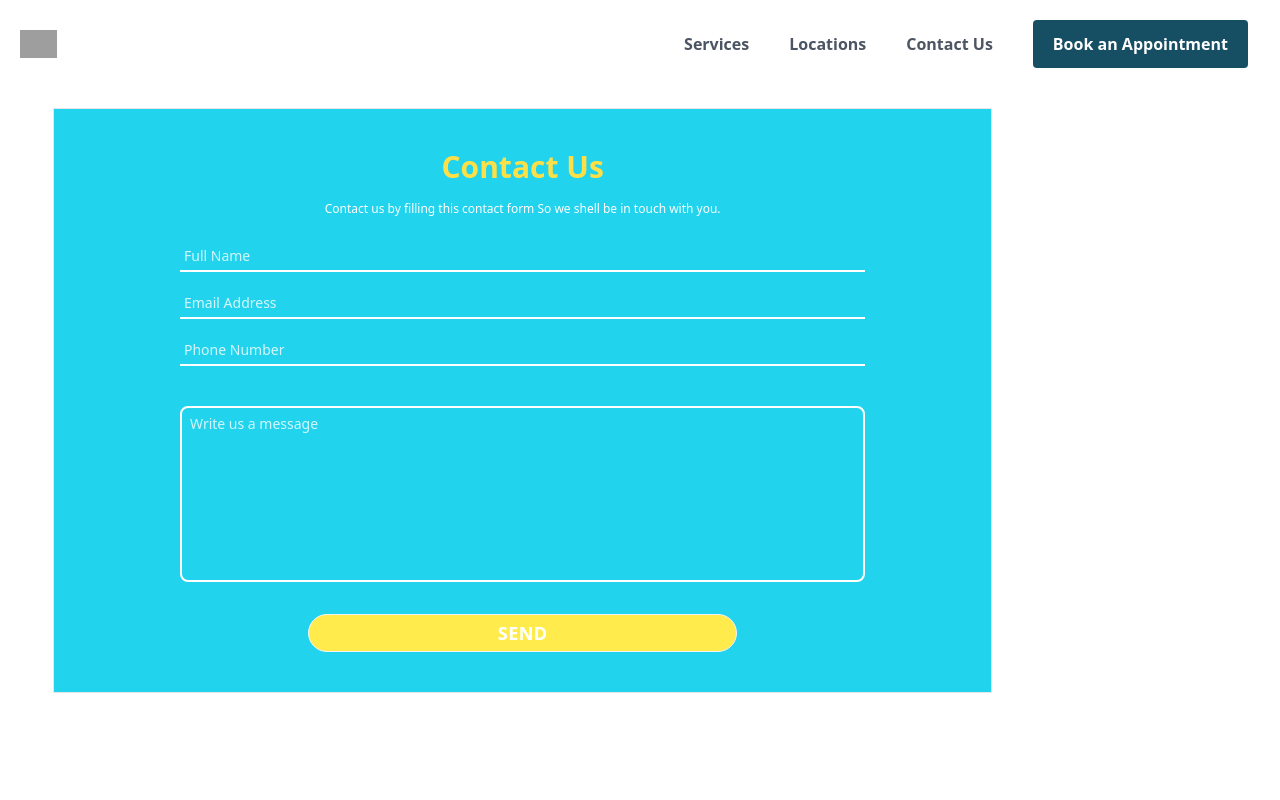
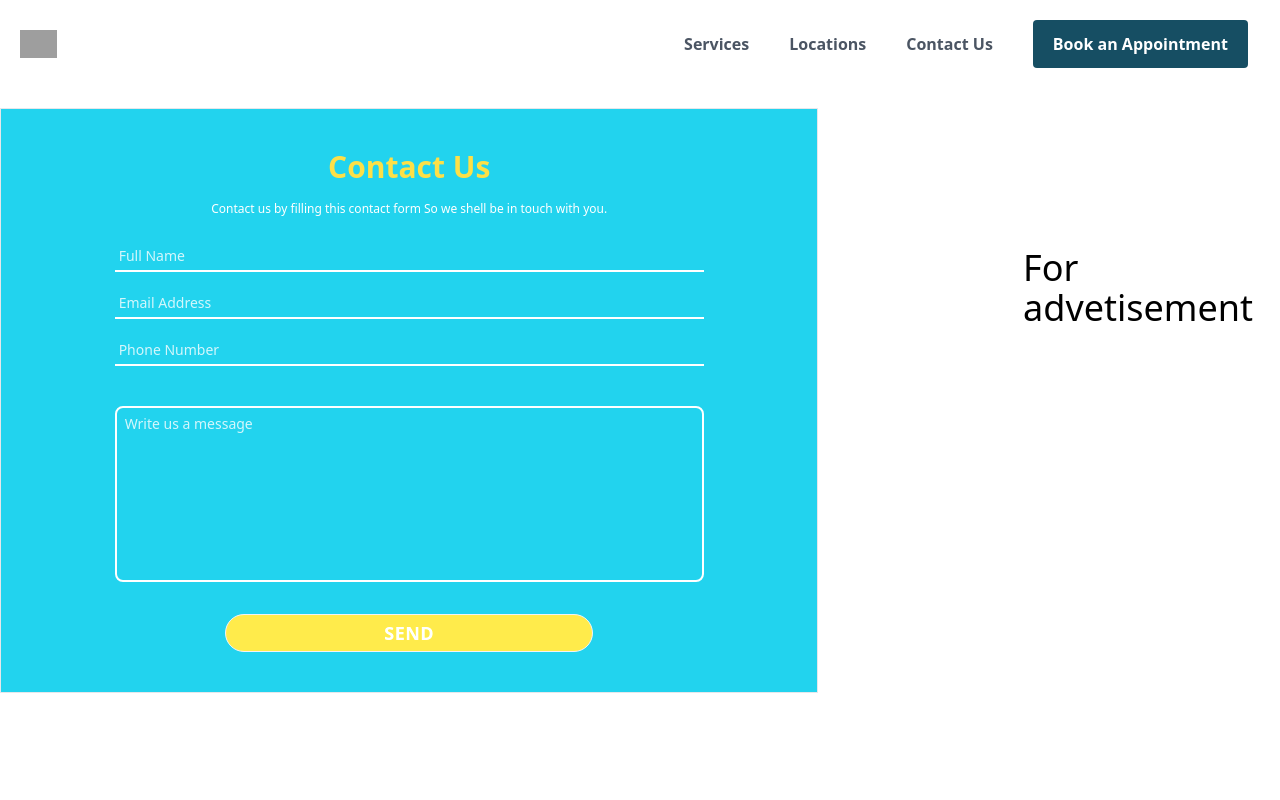
Before and after one commit to appzaib/Clinic, a Next.js app: page /contact in a window 1280 px wide. Shown: the top 800 px of the page. Built offline with nearby package versions, Linux system fonts and the light colour scheme; grey boxes are pictures that could not be loaded.

Commit message:
add fixes

```diff
--- a/pages/contact.js
+++ b/pages/contact.js
@@ -7,7 +7,7 @@ export default function Contact(){
 
     return(
         <>
-       <div class="justify-center ">
+       <div class="justify-center flex">
 <div class="w-11/12 my-5 mx-auto flex flex-col items-center md:flex-row ">
     <div class="border w-[80%] h-full bg-cyan-400 text-white p-10"> <span>
             <h1 class="text-3xl font-semibold text-center mb-4 text-yellow-300">Contact Us</h1>
@@ -27,6 +27,9 @@ export default function Contact(){
     </div>
 
 </div>
+<div>
+    <h5 className="text-4xl py-40">For advetisement</h5>
+</div>
 </div>
         </>
     )
```
